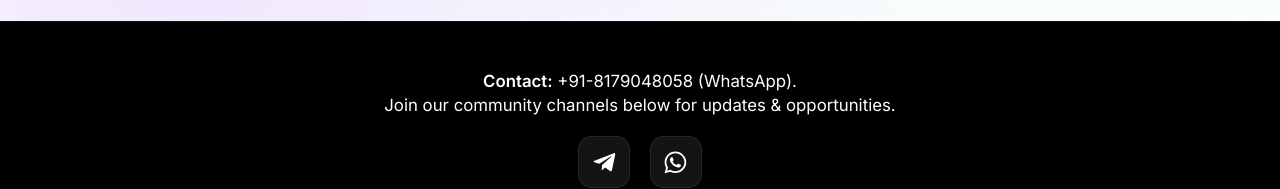
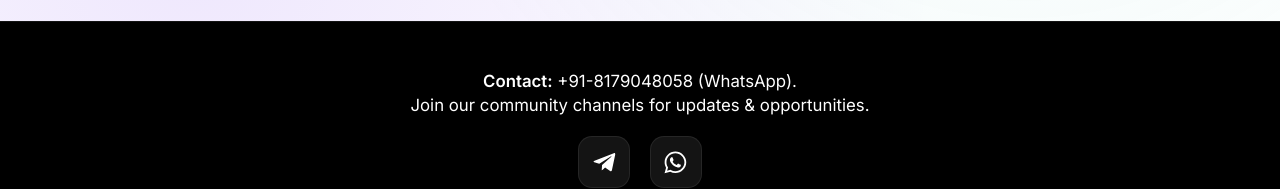
Before and after one commit to trivikramm/freelance-jobs-webapp, a React (Vite) app: page / in a window 1280 px wide. Shown: the part 4268-4457 px from the top of the page. Built offline with nearby package versions, Linux system fonts and the light colour scheme.

Commit message:
deleted direct whatsappabcde

```diff
--- a/src/components/Footer.jsx
+++ b/src/components/Footer.jsx
@@ -5,7 +5,7 @@ const Footer = () => {
     <footer id="contact" className="footer-section">
       <div className="contact-info">
         <strong>Contact:</strong> +91-8179048058 (WhatsApp).<br/>
-        Join our community channels below for updates & opportunities.
+        Join our community channels for updates & opportunities.
       </div>
       <div className="social-links">
         <a href="https://t.me/FreelanceJobs0" aria-label="Telegram Channel" target="_blank" rel="noopener noreferrer"><FaTelegramPlane /></a>
```
